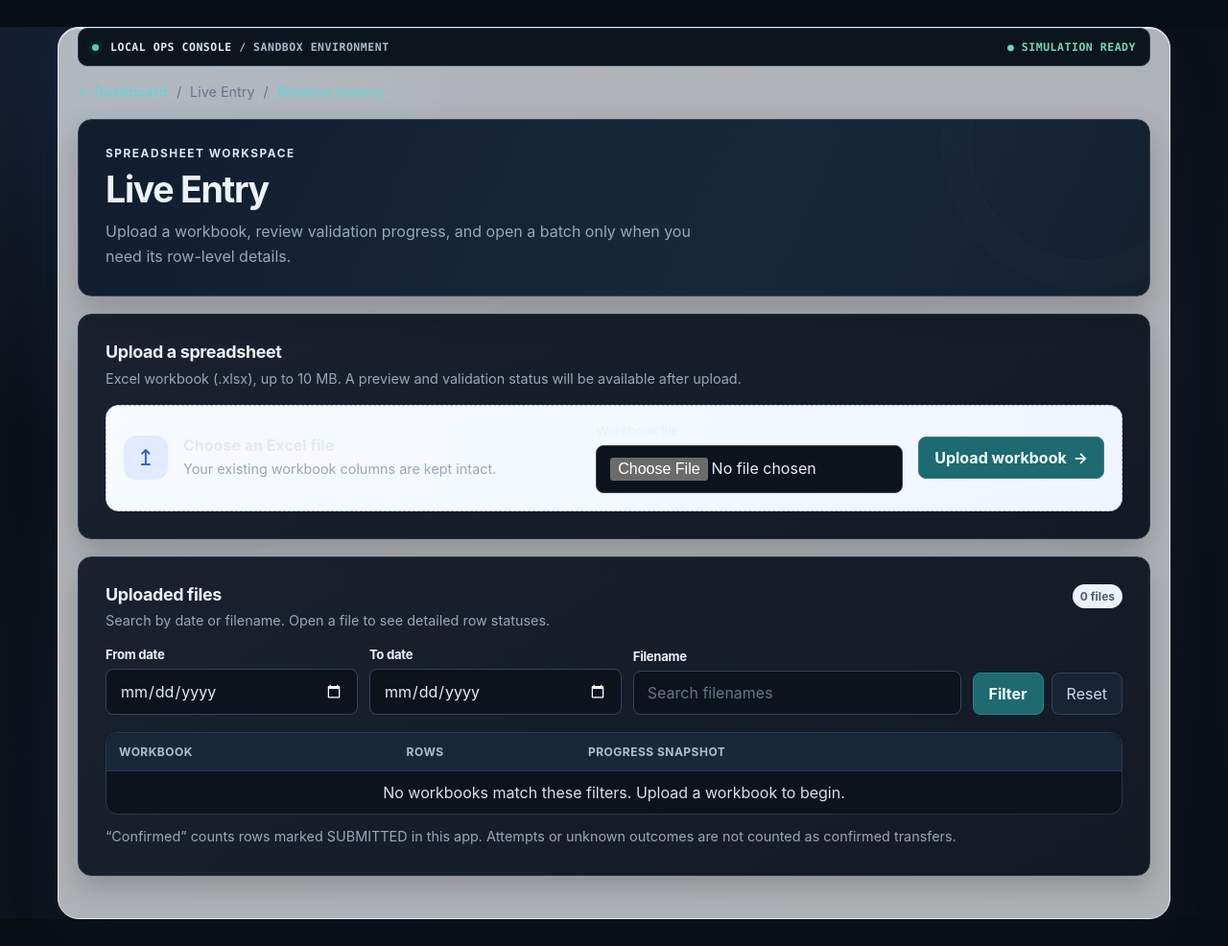
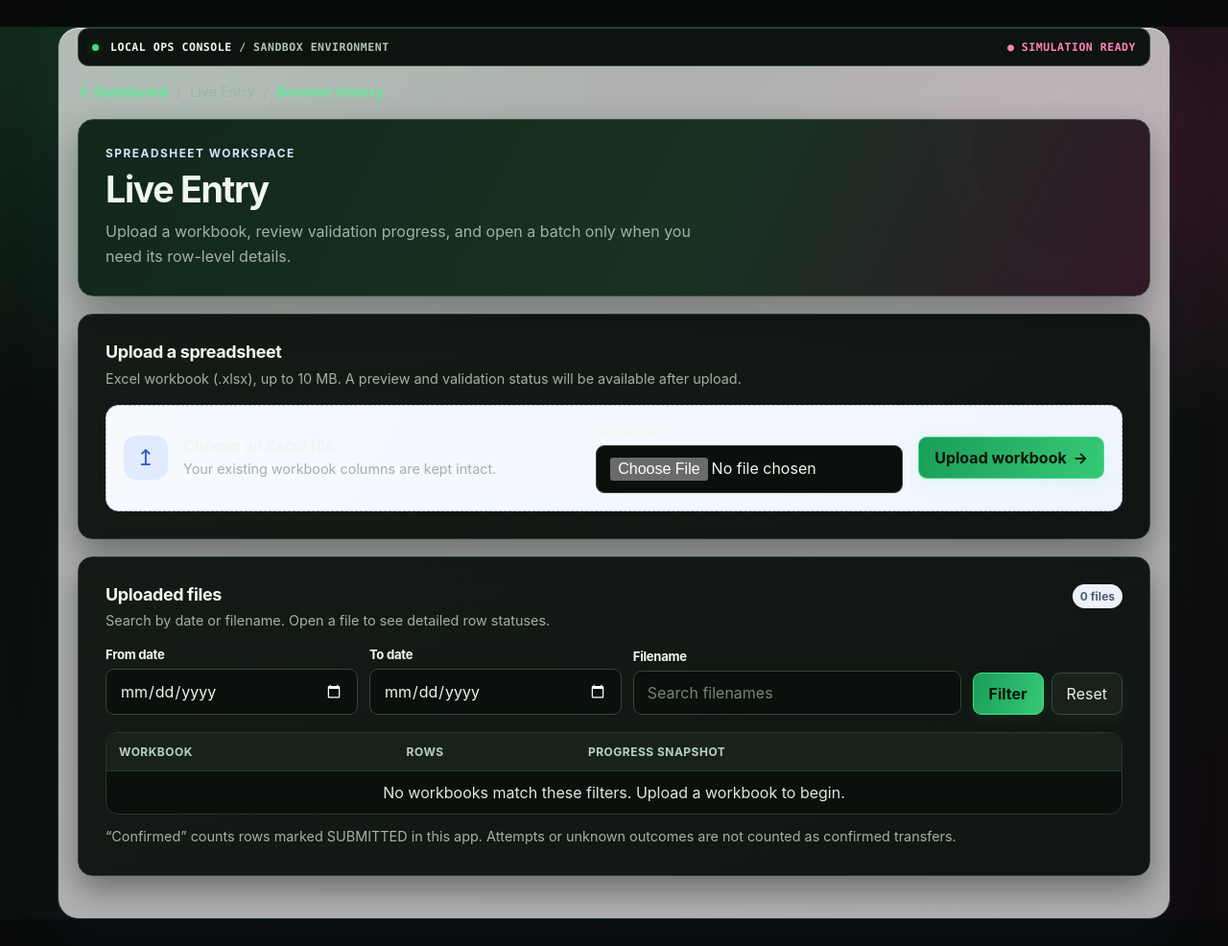
Before and after one commit to HERRY2DEV-ss/LocalSurveyTestAgent, a Flask app: page /live-entry in a window 1280 px wide. Shown: the whole page at 96% size. Run offline with Flask 3, Linux system fonts and the light colour scheme; the visitor is signed in with stand-in values (Sample User, id 1); data that the repository does not hold is empty; some libraries are stand-ins or nearby versions.

Commit message:
Restyle Live Entry with dark emerald and pink palette

```diff
--- a/templates/live_entry.html
+++ b/templates/live_entry.html
@@ -50,40 +50,55 @@
     @media(max-width:780px){.page{margin:16px auto;padding:0 13px 30px}.hero{padding:22px}.panel{padding:16px}.filters{grid-template-columns:1fr 1fr}.filter-actions{grid-column:1/-1}.upload-box{align-items:flex-start}}
     @media(max-width:460px){.filters{grid-template-columns:1fr}.filter-actions{grid-column:auto}.file-input{max-width:none}.upload-box button{width:100%}.section-head{display:block}.section-head .btn{margin-top:10px}}
 
-/* Professional dark operations theme */
-html,body{background:#090d14!important;color:#e4eaf3!important;color-scheme:dark}
-body{background:radial-gradient(ellipse at 12% 0%,#172438 0,transparent 34%),linear-gradient(160deg,#090d14,#0d131d 55%,#0a1018)!important}
-h1,h2,h3,h4,label{color:#edf2fa!important;letter-spacing:-.02em}
-p,.small,.muted,.note{color:#98a7bb!important}
+/* Dark + emerald + pink palette — no light-blue accents */
+:root{color-scheme:dark;--bg:#080b0a;--surface:#101512;--surface-2:#151d18;--line:#29382e;--ink:#edf7ef;--muted:#a1b2a5;--green:#45e08b;--green-soft:#143323;--pink:#ff6fae;--pink-soft:#351827}
+html,body{background:#080b0a!important;color:#edf7ef!important;color-scheme:dark}
+body{background:radial-gradient(ellipse at 12% 0%,#153522 0,transparent 32%),radial-gradient(ellipse at 90% 14%,#351627 0,transparent 26%),linear-gradient(155deg,#080b0a,#0d120e 55%,#100a0e)!important}
+h1,h2,h3,h4,label{color:#f0f8f1!important;letter-spacing:-.02em}
+p,.small,.muted,.note{color:#a1b2a5!important}
 .wrap,.page,main{max-width:1220px!important}
-.card,.panel,.live-overview{background:linear-gradient(145deg,rgba(20,29,42,.97),rgba(14,21,32,.97))!important;border:1px solid #293649!important;border-radius:14px!important;box-shadow:0 12px 30px #0003!important;backdrop-filter:none!important}
-.hero{background:linear-gradient(115deg,#111d2d,#18283b 62%,#14202e)!important;border:1px solid #33465d!important;border-radius:14px!important;box-shadow:0 14px 34px #0003!important}
-.hero:after{opacity:.22}
-.pill{background:#142c2c!important;color:#83e1bd!important;border:1px solid #24584c!important}
-input:not([type=checkbox]):not([type=radio]),textarea,select{background:#0c131d!important;color:#e7edf7!important;border:1px solid #34445a!important;border-radius:8px!important}
-input::placeholder,textarea::placeholder{color:#65758b!important}
-input:focus,textarea:focus,select:focus{outline:2px solid #2d7e83!important;outline-offset:1px;box-shadow:none!important}
-button,.btn,button[type=submit]{background:#1d6a70!important;color:#f2ffff!important;border:1px solid #2c8587!important;border-radius:8px!important;box-shadow:none!important}
-button:hover,.btn:hover{background:#258087!important;transform:translateY(-1px)}
-button.secondary,.secondary{background:#182434!important;color:#cbd7e6!important;border:1px solid #34445a!important}
-.warning,.flash,.message{background:#302718!important;border:1px solid #65502a!important;color:#f0d99d!important}
-table,.table-wrap{background:#0c131d!important;border-color:#2b394b!important}
-th{background:#18283a!important;color:#aebed2!important;border-color:#2b394b!important}
-td{color:#d7e0ec!important;border-color:#253244!important}
-tbody tr:hover{background:#141f2d!important}
-a{color:#72cfd0!important}
-.day-card{background:linear-gradient(145deg,#141f2d,#101823)!important;border-color:#2c3b4f!important;color:#e7edf7!important}
-.day-card:hover{border-color:#347f83!important;box-shadow:0 10px 25px #0004!important}
-.day-meta,.day-foot{color:#9eafc4!important}.day-foot{border-color:#2b394b!important}.today-tag{background:#173b3c!important;color:#8ce3d7!important}
-.cyber-panel{background:linear-gradient(145deg,#090d14,#101722 58%,#15121a)!important;border-color:#3b303a!important}
-.cyber-stat{background:#0c131d!important;border-color:#293649!important}
-.cyber-terminal{background:#070b11!important;border-color:#293649!important}
-.cyber-terminal-head{background:#111a27!important}
-.cyber-copy,.cyber-footnote{color:#98a7bb!important}
-.ops-ribbon{position:relative;isolation:isolate;display:flex;align-items:center;gap:12px;overflow:hidden;margin:0 0 18px;padding:11px 14px;border:1px solid #293b4d;border-radius:10px;background:#0c141e;color:#a9bacd;font:600 .72rem/1.4 ui-monospace,SFMono-Regular,Consolas,monospace;letter-spacing:.045em}
-.ops-ribbon:before{content:"";position:absolute;z-index:-1;left:-40%;top:0;width:34%;height:100%;background:linear-gradient(90deg,transparent,#3dd0c21c,transparent);transform:skewX(-20deg);animation:ops-sweep 4s ease-in-out infinite}
-.ops-live-dot{width:7px;height:7px;flex:0 0 7px;border-radius:50%;background:#52d6aa;box-shadow:0 0 10px #52d6aa66;animation:ops-pulse 1.7s infinite}
-.ops-ribbon strong{color:#dce8f5;font-weight:700}.ops-ribbon .ops-state{margin-left:auto;color:#70d7b1;white-space:nowrap}
+.card,.panel,.live-overview{background:linear-gradient(145deg,rgba(17,24,19,.98),rgba(13,18,15,.98))!important;border:1px solid #29382e!important;border-radius:15px!important;box-shadow:0 14px 34px #0006!important;backdrop-filter:none!important}
+.hero{background:linear-gradient(115deg,#11271a 0%,#183322 58%,#321728 100%)!important;border:1px solid #35513d!important;border-radius:16px!important;box-shadow:0 16px 38px #0005!important}
+.hero:after{opacity:.18}
+.pill{background:#143323!important;color:#7cf0a9!important;border:1px solid #2b7d4b!important}
+input:not([type=checkbox]):not([type=radio]),textarea,select{background:#0b100d!important;color:#edf7ef!important;border:1px solid #34463a!important;border-radius:9px!important}
+input::placeholder,textarea::placeholder{color:#748579!important}
+input:focus,textarea:focus,select:focus{outline:2px solid #45e08b!important;outline-offset:2px;box-shadow:0 0 0 4px #45e08b18!important}
+button,.btn,button[type=submit]{background:linear-gradient(110deg,#1b9d59,#36c977)!important;color:#06140b!important;border:1px solid #45e08b!important;border-radius:9px!important;box-shadow:0 5px 16px #45e08b14!important}
+button:hover,.btn:hover{background:linear-gradient(110deg,#2fc875,#ff6fae)!important;transform:translateY(-1px)}
+button.secondary,.secondary,.btn.secondary{background:#1a211c!important;color:#e4f1e7!important;border:1px solid #39483d!important}
+.warning,.flash,.message{background:#301d27!important;border:1px solid #75405a!important;color:#ffb4d2!important}
+table,.table-wrap{background:#0b100d!important;border-color:#29382e!important}
+th{background:#18221b!important;color:#b8d2bf!important;border-color:#29382e!important}
+td{color:#dce9df!important;border-color:#253129!important}
+tbody tr:hover{background:#17231a!important}
+a,.open-link{color:#65e99a!important}
+a:hover,.open-link:hover{color:#ff8fbd!important}
+.day-card{background:linear-gradient(145deg,#151e17,#101611)!important;border-color:#304236!important;color:#edf7ef!important}
+.day-card:hover{border-color:#45e08b!important;box-shadow:0 10px 28px #45e08b12!important}
+.day-meta,.day-foot{color:#a1b2a5!important}.day-foot{border-color:#29382e!important}.today-tag{background:#143323!important;color:#83f3ad!important}
+.empty-day{border-color:#3a4b3e!important;color:#a1b2a5!important}
+.ops-ribbon{position:relative;isolation:isolate;display:flex;align-items:center;gap:12px;overflow:hidden;margin:0 0 18px;padding:11px 14px;border:1px solid #304236;border-radius:11px;background:#0d130f;color:#b1c5b6;font:600 .72rem/1.4 ui-monospace,SFMono-Regular,Consolas,monospace;letter-spacing:.045em}
+.ops-ribbon:before{content:"";position:absolute;z-index:-1;left:-40%;top:0;width:34%;height:100%;background:linear-gradient(90deg,transparent,#45e08b25,#ff6fae20,transparent);transform:skewX(-20deg);animation:ops-sweep 4s ease-in-out infinite}
+.ops-live-dot{width:7px;height:7px;flex:0 0 7px;border-radius:50%;background:#45e08b;box-shadow:0 0 11px #45e08b80;animation:ops-pulse 1.7s infinite}
+.ops-ribbon strong{color:#f0f8f1;font-weight:700}.ops-ribbon .ops-state{margin-left:auto;color:#ff83b8;white-space:nowrap}
+.cyber-panel{background:radial-gradient(ellipse at 100% 0%,#321627 0,transparent 34%),linear-gradient(145deg,#0b100d,#111a13 58%,#1d1018)!important;border-color:#3c4a3e!important}
+.cyber-panel .cyber-topline,.cyber-panel .cyber-log b{color:#ff7db5!important}
+.cyber-panel .cyber-dot{background:#ff6fae!important;box-shadow:0 0 13px #ff6fae!important}
+.cyber-panel .cyber-mode,.cyber-panel .cyber-tag{border-color:#75405a!important;color:#ff9ac5!important;background:#351827!important}
+.cyber-panel .cyber-emblem{border-color:#75405a!important;color:#ff6fae!important;background:radial-gradient(circle,#351827,#171017)!important}
+.cyber-panel .cyber-alert{border-color:#75405a!important;background:linear-gradient(90deg,#301d27,#171117)!important}
+.cyber-panel .cyber-alert strong,.cyber-panel .cyber-alert-icon{color:#ff8fbd!important}
+.cyber-panel .cyber-stat{background:#0d130f!important;border-color:#304236!important}
+.cyber-panel .cyber-stat strong{color:#7cf0a9!important}
+.cyber-panel .cyber-terminal{background:#070b08!important;border-color:#304236!important}
+.cyber-panel .cyber-terminal-head{background:#141d16!important;border-color:#304236!important}
+.cyber-panel .cyber-terminal-head i{background:#45e08b!important;box-shadow:0 0 9px #45e08b!important}
+.cyber-panel .cyber-copy,.cyber-panel .cyber-footnote{color:#a1b2a5!important}
+.cyber-panel .cyber-actions button{background:linear-gradient(110deg,#1b9d59,#ff6fae)!important;border:1px solid #ff8fbd!important;color:#08110b!important;box-shadow:0 0 22px #ff6fae18!important}
+.cyber-panel.cyber-active .cyber-dot{background:#45e08b!important;box-shadow:0 0 13px #45e08b!important}
+.cyber-panel.cyber-active .cyber-alert{border-color:#2b7d4b!important;background:linear-gradient(90deg,#143323,#111a13)!important}
+.cyber-panel.cyber-active .cyber-alert strong,.cyber-panel.cyber-active .cyber-alert-icon{color:#7cf0a9!important}
 @keyframes ops-sweep{0%{left:-40%}70%,100%{left:120%}}@keyframes ops-pulse{50%{opacity:.35}}
 @media(max-width:600px){.ops-ribbon{font-size:.62rem;gap:8px;flex-wrap:wrap}.ops-ribbon .ops-state{margin-left:15px}.wrap,.page,main{width:calc(100% - 24px)!important;padding-top:14px!important}}
 @media(prefers-reduced-motion:reduce){.ops-ribbon:before,.ops-live-dot{animation:none!important}}
```
